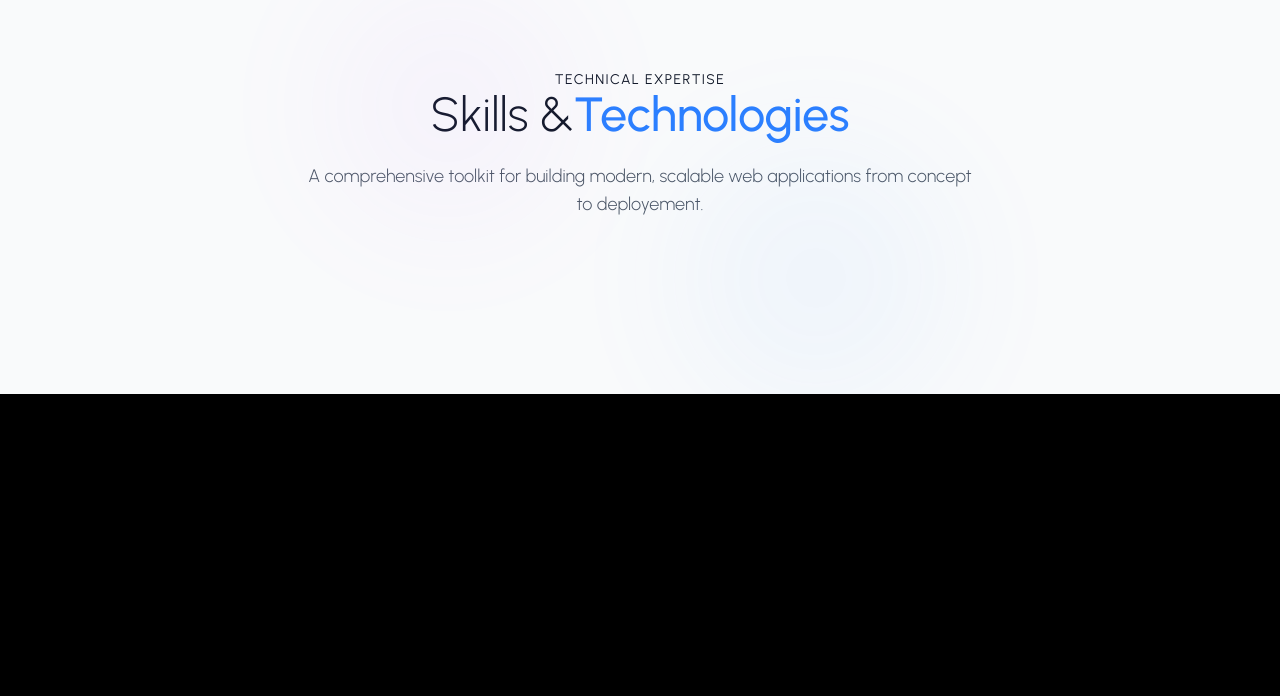
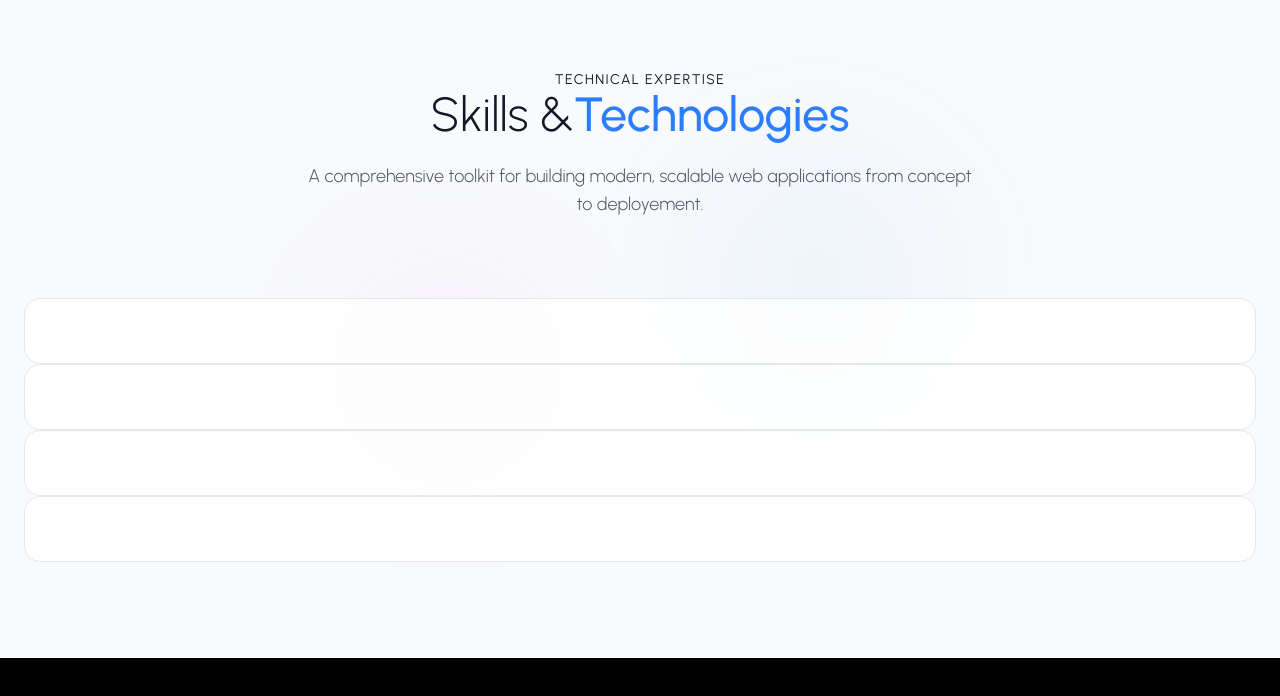
Before and after one commit to AshaniTH/my-portfolio, a React (Vite) app: page / in a window 1280 px wide. Shown: the part 826-1522 px from the top of the page. Built offline with nearby package versions, Linux system fonts and the light colour scheme.

Commit message:
feat: add skills grid to SkillsSection with animation and styling

```diff
--- a/src/components/Sections/SkillsSection.jsx
+++ b/src/components/Sections/SkillsSection.jsx
@@ -95,6 +95,25 @@ const SkillsSection = () => {
         </motion.p>
 
       </motion.div>
+      {/*skills grid*/}
+      <motion.div
+      initial= "hidden"
+      animate = {isInView ? "visible" : "hidden"}
+      variants = {containerVariants}
+      className=""
+      >
+        {SKILLS_CATEGORY.map((category, categoryIndex) =>(
+          <motion.div
+          key={category.title}
+          variants={itemVariants}
+          className={`p-8 rounded-2xl border ${
+            isDarkMode ? "bg-gray-900/50 border-gray-800 backdrop-blur-sm "
+            :"bg-white/80 border-gray-200 backdrop-blur-sm"
+          }`}>
+          </motion.div>
+        ))}
+
+      </motion.div>
 
     </section>
   )
```
